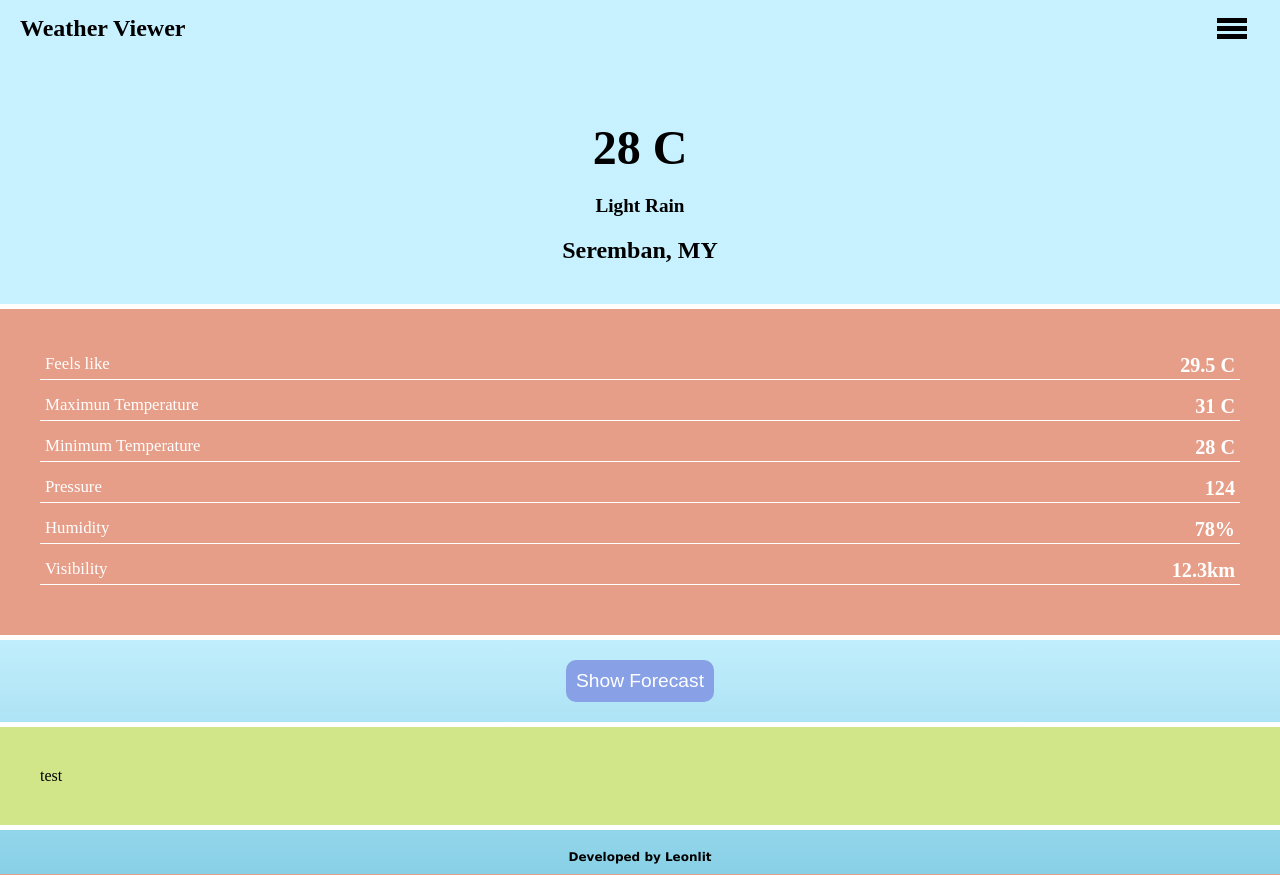
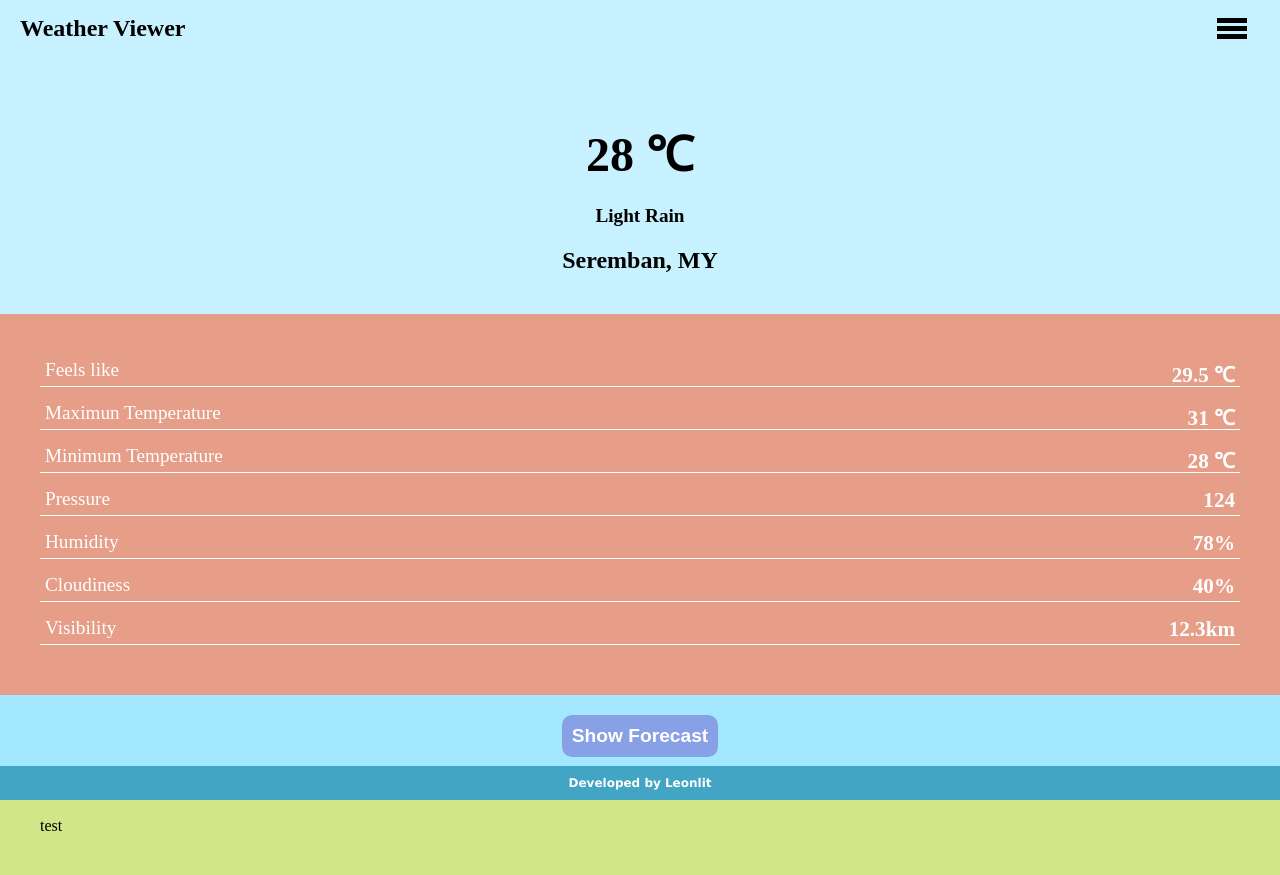
Before and after one commit to Leonlit/weather_witness, a PHP site: page / in a window 1280 px wide. Run offline with PHP 8.4, Linux system fonts and the light colour scheme.

Commit message:
Added some styling for weather details area. Now the button are functioning by showing user the data once city and the 'go' button are  clicked

```diff
--- a/css/dataStructuring.css
+++ b/css/dataStructuring.css
@@ -1,6 +1,9 @@
+#weatherDisplay {
+
+}
+
 .dataContainer {
     padding:40px;
-    border-bottom:5px solid white;
 }
 
 #mainInfo div{
@@ -30,17 +33,22 @@
 #additionalInfo div {
     margin-bottom:10px;
     border-bottom: 1px solid white;
-    font-size:1.05em;
+    font-size:1.2em;
     padding:5px;
 }
 
 #additionalInfo span {
     float:right;
-    font-size: 1.2em;
-    font-weight: 600;
+    font-size: 1.1em;
+    font-weight: 900;
+}
+
+.mainBtnCont {
+    background-color:rgb(163, 232, 255);
 }
 
 .mainBtn {
+    cursor:pointer;
     margin-top:20px;
     margin-bottom:20px;
     background-color: rgb(136,161,230);
@@ -49,6 +57,7 @@
     padding:10px;
     color:white;
     border-radius:10px;
+    font-weight:700;
     transition:0.3s;
 }
 
@@ -58,6 +67,7 @@
 
 .mainBtn:hover {
     transform: scale(1.2);
+    box-shadow: 0px 0px 5px black;
 }
 
 #forecast {
--- a/css/menu.css
+++ b/css/menu.css
@@ -1,11 +1,16 @@
+html {
+	height:100%;
+}
+
 body {
     margin:0px;
     padding:0px;
     background-image:linear-gradient(top, rgba(163, 232, 255, 0.596) 70%, rgb(137, 208, 230));
     background-image:-webkit-linear-gradient(top, rgba(163, 232, 255, 0.596) 70%, rgb(136, 208, 230));
-    min-height:100vh;
 	min-width:100vw;
 	padding-top:60px;
+	background-size: cover;
+	background-repeat: no-repeat;
 }
 
 .fixedCenter {
@@ -29,7 +34,6 @@ body {
 .centerCont {
 	width:100%;
 	text-align: center;
-	border-bottom:5px solid white;
 }
 
 .centerItem {
@@ -51,12 +55,19 @@ body {
    Mobile design (Mobile first Design)
    --------------
 */
+#mainPage {
+	display:none;
+}
+
+#mainPage input[type=submit] {
+	float:right;
+}
 
 #navContainer {
 	height:40px;
 	width:99%;
 	padding-top:15px;
-	z-index:5;
+	z-index:100;
 }
 
 #mainTitle {
@@ -84,7 +95,7 @@ body {
 	padding-bottom: 20px;
 	height:100px;
 	background-color:rgb(64,64,64);
-	z-index:5;
+	z-index:100;
 }
 
 #navItems li {
@@ -111,7 +122,6 @@ body {
 	font-family: monospace;
 	font-weight: 900;
 	transition: width 0.3s, height 0.3s, box-shadow 0.3s, font-size 0.3s;
-	display:none;
 }
 
 #mainSearchBox:focus {
@@ -122,12 +132,17 @@ body {
 }
 
 footer {
-	margin-top:20px;
-	margin-bottom:10px;
+	position: absolute;
+	bottom:0;
+	width:100vw;
+	padding-top:10px;
+	padding-bottom:10px;
 	text-align: center;
 	font-weight: 900;
 	font-size:12px;
 	font-family:verdana;
+	background-color: rgb(66,165,195) ;
+	color:white;
 }
 
 
@@ -176,8 +191,10 @@ footer {
 @keyframes fadeOut {
 	0% {
 		opacity:1;
+		transform: translateX(0px);
 	}
 	100% {
 		opacity:0;
+		transform: translateX(10px);
 	}
 }
--- a/index.html
+++ b/index.html
@@ -29,22 +29,22 @@
         <!--Weather Info-->
         <div id="weatherDisplay">
             <div id="mainInfo" class="textCenter dataContainer">
-                <div id="temperature">28 C</div>
+                <div id="temperature">28 &#8451;</div>
                 <div id="weather">Light Rain</div>
                 <div id="location">Seremban, MY</div>
             </div>
 
             <div id="additionalInfo" class="dataContainer">
-                <div id="feels_like">Feels like <span>29.5 C</span></div>
-                <div id="maxTemperature">Maximun Temperature <span>31 C</span></div>
-                <div id="minTemperature">Minimum Temperature <span>28 C</span></div>
-                <div id="pressure">Pressure <span>124</span></div>
-                <div id="humidity">Humidity <span>78%</span></div>
-                <div id="visibility">Visibility <span>12.3km</span></div>
-            </div>
+                <div>Feels like <span id="feels_like">29.5 &#8451;</span></div>
+                <div>Maximun Temperature <span id="maxTemperature">31 &#8451;</span></div>
+                <div>Minimum Temperature <span id="minTemperature">28 &#8451;</span></div>
+                <div>Pressure <span id="pressure">124</span></div>
+                <div>Humidity <span id="humidity">78%</span></div>
+                <div>Cloudiness <span id="cloudiness">40%</span></div>
+                <div>Visibility <span id="visibility">12.3km</span></div>
             </div>
 
-        <div class="centerCont">
+            <div class="centerCont mainBtnCont">
                 <button class="mainBtn">Show Forecast</button>
             </div>
 
@@ -52,8 +52,13 @@
                 <div>test</div>
             </div>
 
-        <div class="fade-in-left fixedCenter">
-            <input id="mainSearchBox" class="fixedCenter textCenter" placeholder="City name"/>
+        </div>
+
+        <div id="mainPage" class="fade-in-left fixedCenter">
+            <div class="fixedCenter">
+                <input id="mainSearchBox" class="textCenter" placeholder="City name"/>
+                <input type="submit" value="Go" class="mainBtn" onclick="getJson()"/>
+            </div>
         </div>
         <footer class="left_rightCenter">Developed by Leonlit</footer>
     </body>
--- a/scripts/clientRequest.js
+++ b/scripts/clientRequest.js
@@ -2,7 +2,7 @@ function getJson (param) {
 	let requestQuery, place;
 
 	if (param === undefined) {
-		place = document.getElementById("city").value;
+		place = document.getElementById("mainSearchBox").value;
 	}else {
 		place = param;
 	}
@@ -23,7 +23,7 @@ function getJson (param) {
 			//pass the data to a function to store the json data globally
 			try {
 				log(JSON);
-				displayData(parsedJSON);
+				displayData(JSON);
 			}catch (err) {
 				log(`${err}\n\ncannot parse JSON data`);
 			}
@@ -34,20 +34,65 @@ function getJson (param) {
 	}
 }
 
+let temperatureCont = document.getElementById("temperature"),
+	weatherCont = document.getElementById("weather"),
+	locationCont = document.getElementById("location"),
+	feelsLikeCont = document.getElementById("feels_like"),
+	maxTempCont = document.getElementById("maxTemperature"),
+	minTempCont = document.getElementById("minTemperature"),
+	pressureCont = document.getElementById("pressure"),
+	humidityCont = document.getElementById("humidity"),
+	cloudinessCont = document.getElementById("cloudiness"),
+	visibilityCont = document.getElementById("visibility");
+
 function displayData (data) {
 	let icon,
 		city = data["name"],
 		country = data["sys"]["country"],
 		weather = data["weather"][0]["description"],
-		temp = data["main"]["temp_max"] - 273.15,
+		temp = data["main"]["temp"] - 273.15,
+		maxTemp = data["main"]["temp_max"] - 273.15,
+		minTemp = data["main"]["temp_min"] - 273.15,
 		id = data["weather"][0]["id"],
 		unix = data["dt"],
 		humidity = data["main"]["humidity"],
 		pressure = data["main"]["pressure"],
-		feelsLike = data["main"]["feels_like"];
+		feelsLike = data["main"]["feels_like"] - 273.15,
+		visibility = data["visibility"] /1000,
+		clouds = data["clouds"]["all"];
 
 	let time = timeFormater(unix);
 
+	refreshPage();
+
+	temp = temp.toFixed(1);
+	maxTemp = maxTemp.toFixed(1);
+	minTemp = minTemp.toFixed(1);
+	feelsLike = feelsLike.toFixed(1);
+	visibility = visibility.toFixed(2);
+
+	temperatureCont.innerHTML = `${temp} &#8451;`;
+	weatherCont.innerHTML = weather;
+	locationCont.innerHTML = city + ", " + country;
+
+	feelsLikeCont.innerHTML = `${feelsLike} &#8451;`;
+	maxTempCont.innerHTML = `${maxTemp} &#8451;`;
+	minTempCont.innerHTML = `${minTemp} &#8451;`;
+	pressureCont.innerHTML = pressure;
+	humidityCont.innerHTML = `${humidity} %`;
+	cloudinessCont.innerHTML = `${clouds} %`;
+	visibilityCont.innerHTML = `${visibility} km`;
 }
 
-let log = msg => console.log(msg);
+let mainPage = document.getElementById("mainPage")
+	weatherDetails = document.getElementById("weatherDisplay");
+
+function refreshPage () {
+	mainPage.classList.remove("fade-in-left");
+	mainPage.classList.add("fade-out");
+	setTimeout(()=>{
+		mainPage.style.display = "none";
+	},1000);
+	weatherDetails.style.display = "block";
+	weatherDetails.classList.add("fade-in-left");
+}
--- a/scripts/utility.js
+++ b/scripts/utility.js
@@ -2,7 +2,7 @@ function timeFormater (unixTimestamp) {
     //buiding the time
     let symbol,
         day = "D",
-        date = new Date(unix*1000),
+        date = new Date(unixTimestamp*1000),
         hour = date.getHours(),
         minute = "0" + date.getMinutes();
 
@@ -23,3 +23,5 @@ function timeFormater (unixTimestamp) {
 
     return `${hour}:${minute} ${symbol}`;
 }
+
+let log = msg => console.log(msg);
```
Lines whose indentation alone changed are shown as unchanged.
